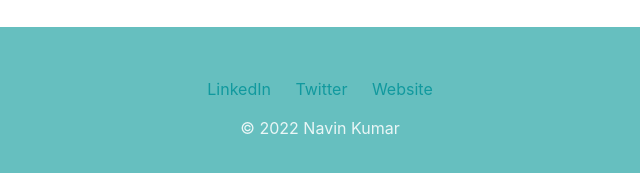
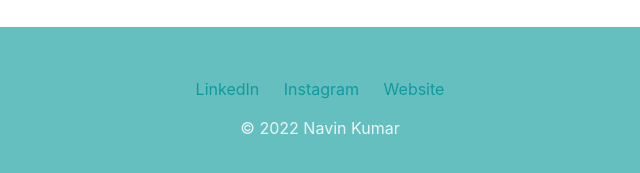
Before and after one commit to navinkrv/portfolio, a plain HTML site: page index.html in a window 1280 px wide. Shown: the part 1683-1856 px from the top of the page, 320-960 px from the left. Drawn offline with nearby package versions, Linux system fonts and the light colour scheme; a web font is replaced by a local one.

Commit message:
Update index.html

```diff
--- a/index.html
+++ b/index.html
@@ -76,9 +76,9 @@
 
 
   <div class="bottom-container">
-    <a class="footer-link" href="https://www.linkedin.com/">LinkedIn</a>
-    <a class="footer-link" href="https://twitter.com/">Twitter</a>
-    <a class="footer-link" href="https://www.appbrewery.co/">Website</a>
+    <a class="footer-link" href="https://www.linkedin.com/in/navin-kumar-970348204/">LinkedIn</a>
+    <a class="footer-link" href="https://instagram.com/navinkr_">Instagram</a>
+    <a class="footer-link" href="https://www.magicalmedia.in/">Website</a>
     <p class="copyright">© 2022 Navin Kumar</p>
   </div>
 
```
